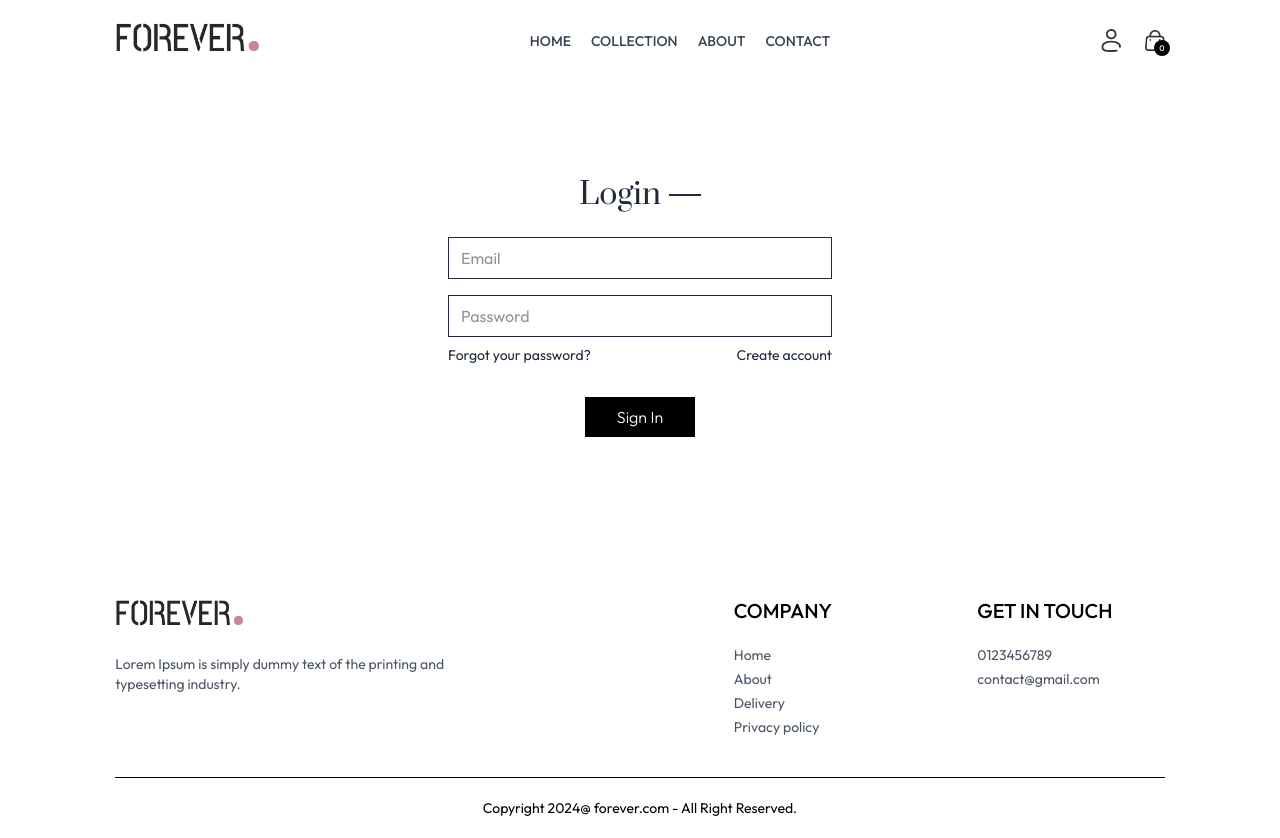
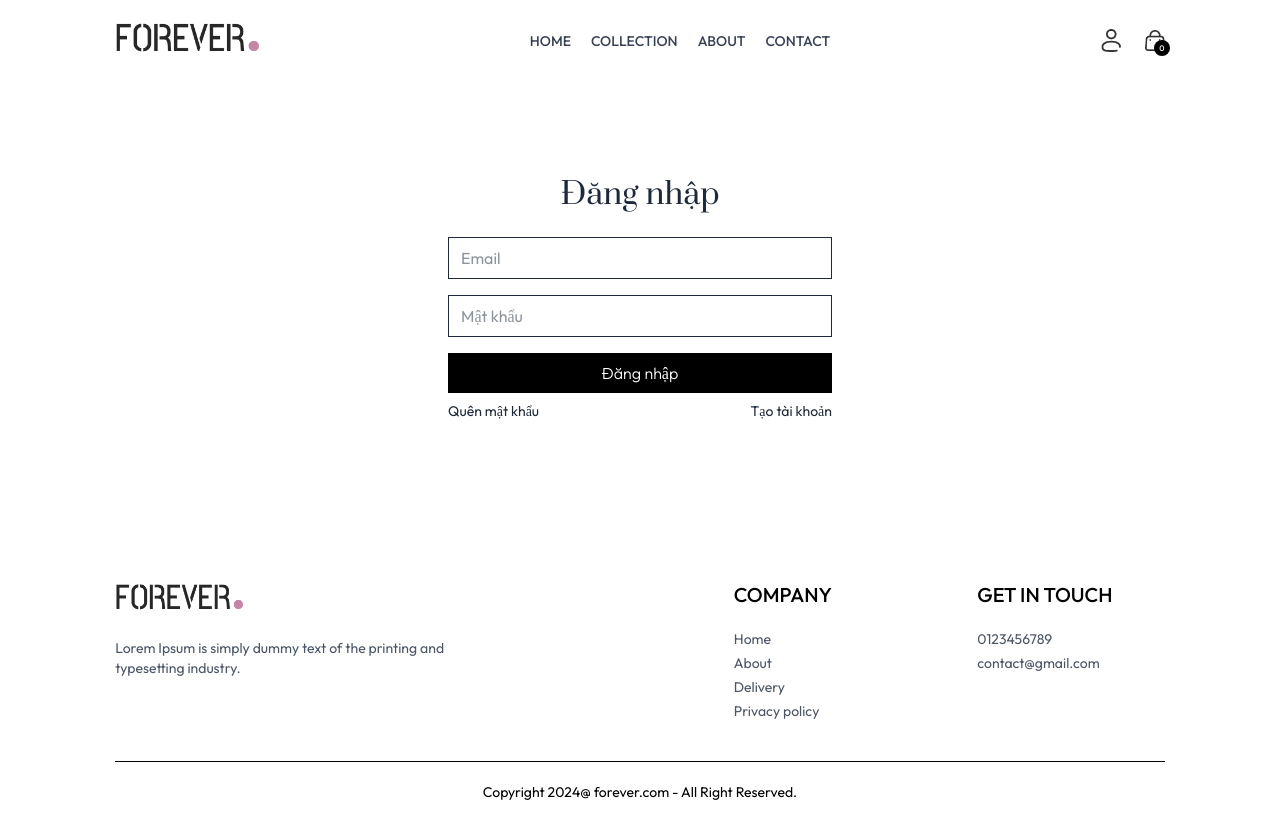
Before and after one commit to BuiCuong203/JerseyShop_Frontend, a React (Vite) app: page /login in a window 1280 px wide. Built offline with nearby package versions, Linux system fonts and the light colour scheme.

Commit message:
first commit

```diff
--- a/index.html
+++ b/index.html
@@ -5,6 +5,7 @@
     <link rel="icon" type="image/svg+xml" href="/vite.svg" />
     <meta name="viewport" content="width=device-width, initial-scale=1.0" />
     <title>JerseyShop</title>
+    <script src="https://www.google.com/recaptcha/api.js" async defer></script>
   </head>
   <body>
     <div id="root"></div>
--- a/package.json
+++ b/package.json
@@ -13,6 +13,7 @@
     "@tailwindcss/vite": "^4.1.3",
     "react": "^19.0.0",
     "react-dom": "^19.0.0",
+    "react-google-recaptcha": "^3.1.0",
     "react-router-dom": "^7.5.0",
     "react-toastify": "^11.0.5"
   },
--- a/src/index.css
+++ b/src/index.css
@@ -1,5 +1,4 @@
 @import url('https://fonts.googleapis.com/css2?family=Outfit:wght@100..900&family=Prata&display=swap');
-
 @import "tailwindcss";
 
 a.active hr {
--- a/src/pages/Login.jsx
+++ b/src/pages/Login.jsx
@@ -1,33 +1,54 @@
-import React, { useState } from 'react'
+import React, { useState, useRef } from 'react'
+import ReCAPTCHA from 'react-google-recaptcha';
 
 const Login = () => {
 
-  const [currentState, setCurrentState] = useState('Login');
+  const [currentState, setCurrentState] = useState('Đăng nhập');
+  const [captchaToken, setCaptchaToken] = useState(null);
+  const recaptchaRef = useRef(null);
 
   const onSubmitHandler = (e) => {
     e.preventDefault();
+
+    //Logic khi submit form gửi token lên server
+
+    recaptchaRef.current.reset();
+    setCaptchaToken(null);
   }
+
+  const onCaptchaChange = (token) => {
+    setCaptchaToken(token);
+  };
 
   return (
     <form onSubmit={onSubmitHandler} className='flex flex-col items-center w-[90%] sm:max-w-96 m-auto mt-14 gap-4 text-gray-800'>
       <div className='inline-flex items-center gap-2 mb-2 mt-10'>
         <p className='prata-regular text-3xl'>{currentState}</p>
-        <hr className='border-none h-[1.5px] w-8 bg-gray-800' />
       </div>
 
-      {currentState === 'Login' ? '' : <input className='w-full px-3 py-2 border border-gray-800' type="text" placeholder='Name' required />}
+      {currentState === 'Đăng nhập' ? '' : <input className='w-full px-3 py-2 border border-gray-800' type="text" placeholder='Tên người dùng' required />}
       <input className='w-full px-3 py-2 border border-gray-800' type="email" placeholder='Email' required />
-      <input className='w-full px-3 py-2 border border-gray-800' type="password" placeholder='Password' required />
+      <input className='w-full px-3 py-2 border border-gray-800' type="password" placeholder='Mật khẩu' required />
+      {currentState === 'Đăng nhập' ? '' : <input className='w-full px-3 py-2 border border-gray-800' type="password" placeholder='Nhập lại mật khẩu' required />}
+      {
+        currentState === 'Đăng nhập'
+        ? ''
+        :
+        <div className='w-full'>
+          <ReCAPTCHA sitekey="6LcMuxUrAAAAAJUjH0M18y7ykDBtpBB6qEWl16-d" onChange={onCaptchaChange} ref={recaptchaRef} />
+        </div>
+      }
+
+      <button className='w-full bg-black text-white font-light px-8 py-2 cursor-pointer'>{currentState === 'Đăng nhập' ? 'Đăng nhập' : 'Đăng ký'}</button>
+
       <div className='w-full flex justify-between text-sm mt-[-8px]'>
-        <p className='cursor-pointer'>Forgot your password?</p>
+        <p className='cursor-pointer'>Quên mật khẩu</p>
         {
-          currentState === 'Login'
-          ? <p onClick={() => setCurrentState('Sign Up')} className='cursor-pointer'>Create account</p>
-          : <p onClick={() =>  setCurrentState('Login')} className='cursor-pointer'>Login Here</p>
+          currentState === 'Đăng nhập'
+          ? <p onClick={() => setCurrentState('Đăng ký')} className='cursor-pointer'>Tạo tài khoản</p>
+          : <p onClick={() =>  setCurrentState('Đăng nhập')} className='cursor-pointer'>Đăng nhập ngay</p>
         }
       </div>
-
-      <button className='bg-black text-white font-light px-8 py-2 mt-4 cursor-pointer'>{currentState === 'Login' ? 'Sign In' : 'Sign Up'}</button>
     </form>
   )
 }
```
Also changed, not shown: 1 other file (tests, documents, lock files or other folders).
